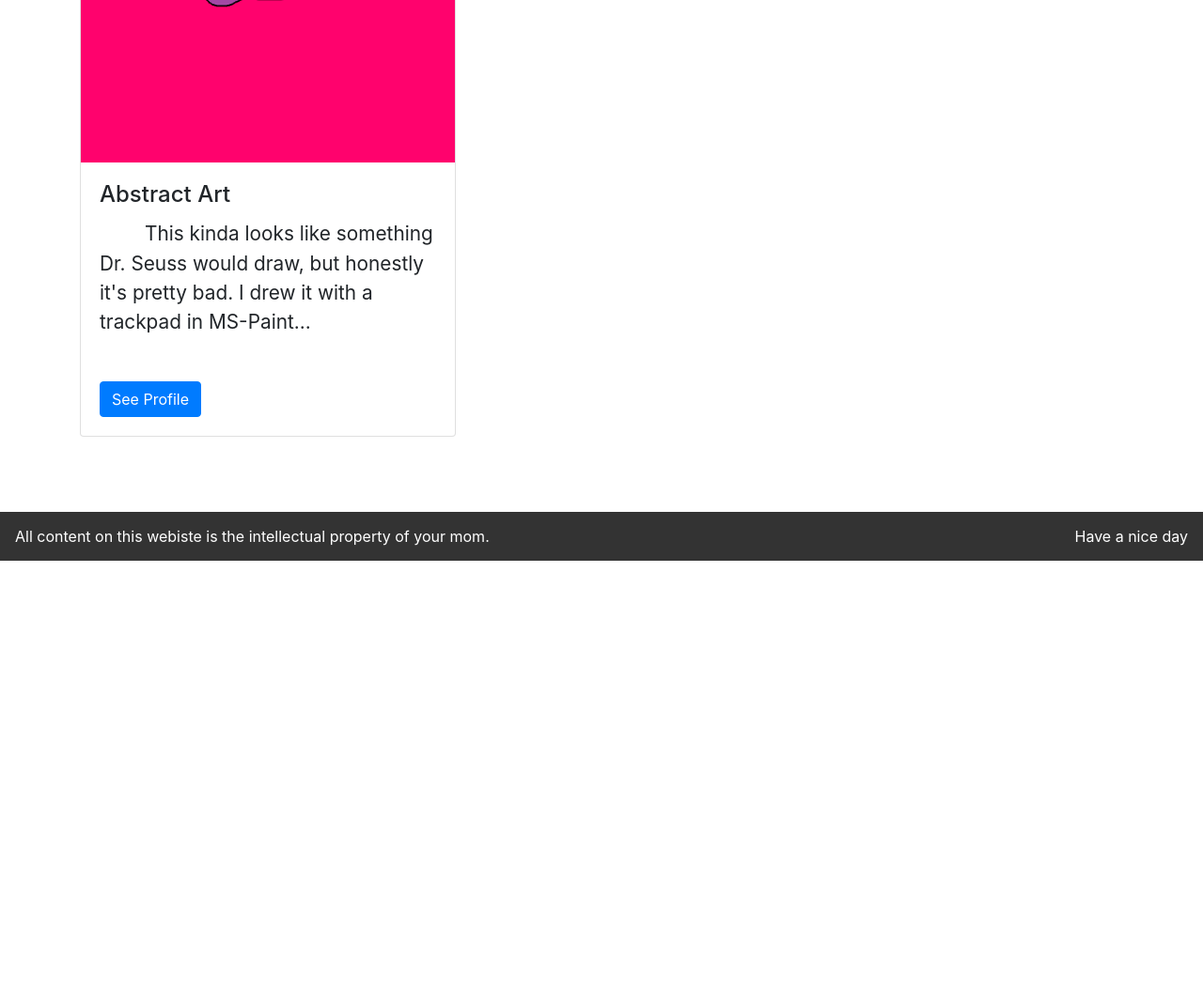
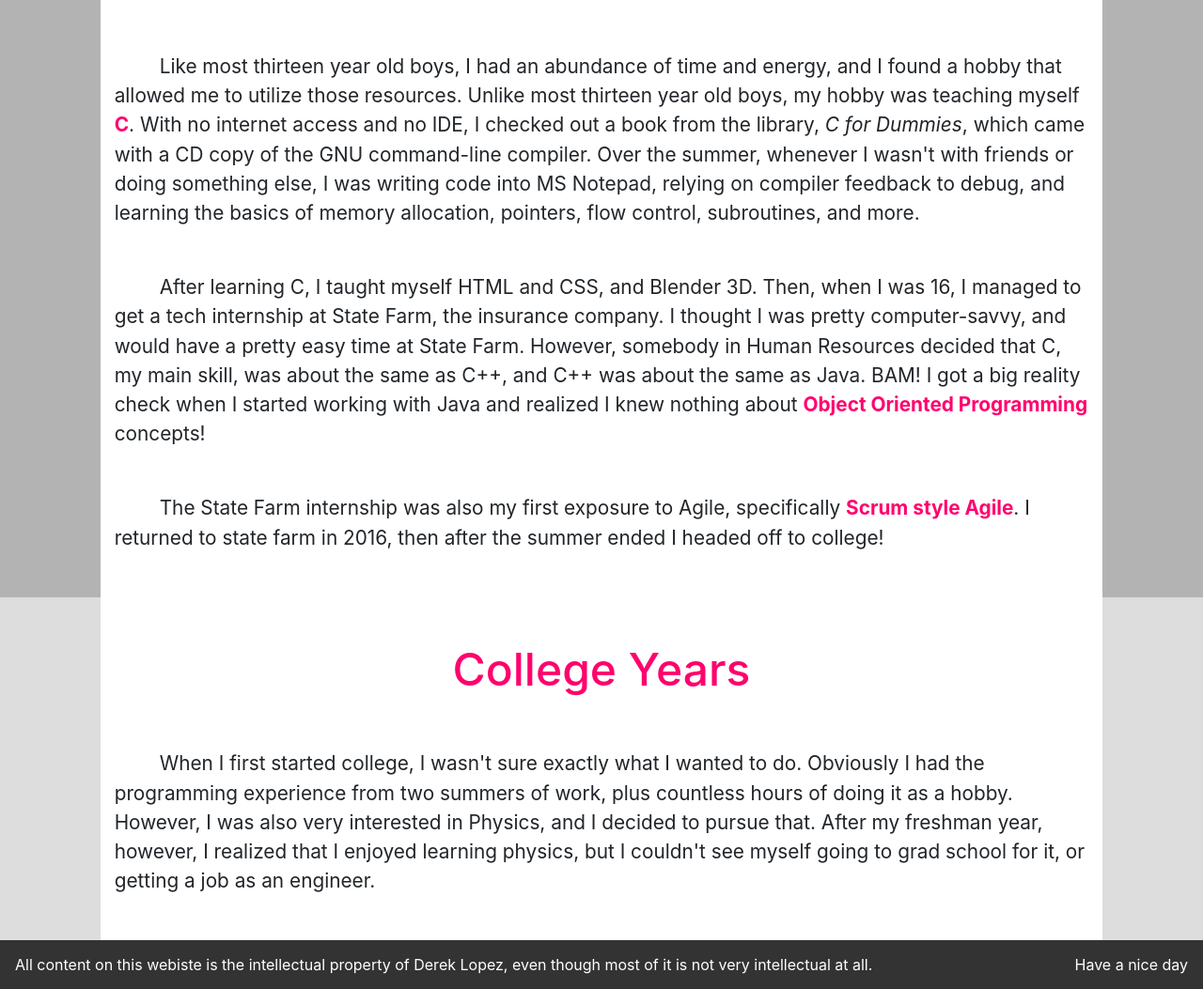
Before and after one commit to derek200pz/homepage, a website: page static-site/index.html in a window 1280 px wide. Shown: the part 2320-3373 px from the top of the page at 94% size. Before the commit the page ends 2917 px from the top, so only its background shows below. Drawn offline with nearby package versions, Linux system fonts and the light colour scheme.

Commit message:
Added content, changed styles

```diff
--- a/static-site/css/style.css
+++ b/static-site/css/style.css
@@ -1,3 +1,14 @@
+@keyframes example {
+    from {
+        color: #fff;
+        padding-left: 10rem;
+    }
+    to {
+        color: #FF026D;
+        padding-left: auto;
+    }
+}
+
 body,
 html {
     height: 100%;
@@ -12,16 +23,15 @@ html {
 h1 {
     font-size: 3rem;
     padding: 3rem 0;
+    color: #FF026D;
+    animation-name: example;
+    animation-duration: 1s;
 }
 
 p {
     margin-bottom: 3rem;
     text-indent: 3rem;
     font-size: 1.3rem;
-}
-
-#content {
-    padding-bottom: 5rem;
 }
 
 .emphasis {
@@ -112,3 +122,14 @@ ul.dl-footer {
     background-repeat: no-repeat;
     background-size: cover;
 }
+
+
+/*for the different sections of the main page*/
+
+.dl-sideline {
+    background-color: #b3b3b3;
+}
+
+.row:nth-child(odd) .dl-sideline {
+    background-color: #ddd;
+}
--- a/static-site/index.html
+++ b/static-site/index.html
@@ -29,24 +29,65 @@
     <!-- <div class="parallax-container" data-parallax="scroll" data-image-src="./img/derek-lopez-plain.png" data-speed="0" style="height: 700px; width: 100%"></div>
     <div class="parallax-container" data-parallax="scroll" data-image-src="./img/derek-lopez-crazy-2.png" data-speed="0" style="height: 700px; width: 100%"></div>
     <div class="parallax-container" data-parallax="scroll" data-image-src="./img/crazy-bg.png" data-speed="0" style="height: 700px; width: 100%"></div> -->
-    <div id="content" class="container">
-        <h1 class="text-center" id="home-title">FYI, your Javascript isn't working.</h1>
-        <p>Hello! My name is <span class="emphasis">Derek Lopez</span>. I love all things computer science and most thing physics and math. <span id="home-content-1">This sentence right here changes dynamically if you would just enable javascript!</span></p>
-        <p id="home-currently"></p>
 
-
-        <div class="card" style="width:400px">
-            <img class="card-img-top" src="./img/card-1.png" alt="Card image" style="width:100%">
-            <div class="card-body">
-                <h4 class="card-title">Abstract Art</h4>
-                <p class="card-text">This kinda looks like something Dr. Seuss would draw, but honestly it's pretty bad. I drew it with a trackpad in MS-Paint...</p>
-                <a href="#" class="btn btn-primary stretched-link">See Profile</a>
+    <!-- <div class="card" style="width:400px">
+                <img class="card-img-top" src="./img/card-1.png" alt="Card image" style="width:100%">
+                <div class="card-body">
+                    <h4 class="card-title">Abstract Art</h4>
+                    <p class="card-text">This kinda looks like something Dr. Seuss would draw, but honestly it's pretty bad. I drew it with a trackpad in MS-Paint...</p>
+                    <a href="#" class="btn btn-primary stretched-link">See Profile</a>
+                </div>
+            </div> -->
+    <div class="container-fluid">
+        <div class="row">
+            <div class="col-md-1 dl-sideline">
+            </div>
+            <div class="col-md-10">
+                <h1 class="text-center" id="home-title">FYI, your Javascript isn't working.</h1>
+                <p>Hello! My name is <span class="emphasis">Derek Lopez</span>. I love all things computer science and most thing physics and math. <span id="home-content-1">This sentence right here changes dynamically if you would just enable javascript!</span></p>
+                <p id="home-currently"></p>
+            </div>
+            <div class="col-md-1 dl-sideline">
             </div>
         </div>
-
+        <div class="row">
+            <div class="col-md-1 dl-sideline">
+            </div>
+            <div class="col-md-10">
+                <h1 class="text-center">As a Kid</h1>
+                <p>
+                    Like most thirteen year old boys, I had an abundance of time and energy, and I found a hobby that allowed me to utilize those resources. Unlike most thirteen year old boys, my hobby was teaching myself <span class="emphasis">C</span>.
+                    With no internet access and no IDE, I checked out a book from the library, <i>C for Dummies</i>, which came with a CD copy of the GNU command-line compiler. Over the summer, whenever I wasn't with friends or doing something else, I
+                    was writing code into MS Notepad, relying on compiler feedback to debug, and learning the basics of memory allocation, pointers, flow control, subroutines, and more.
+                </p>
+                <p>
+                    After learning C, I taught myself HTML and CSS, and Blender 3D. Then, when I was 16, I managed to get a tech internship at State Farm, the insurance company. I thought I was pretty computer-savvy, and would have a pretty easy time at State Farm. However,
+                    somebody in Human Resources decided that C, my main skill, was about the same as C++, and C++ was about the same as Java. BAM! I got a big reality check when I started working with Java and realized I knew nothing about
+                    <span class="emphasis">Object Oriented Programming</span> concepts!
+                </p>
+                <p>
+                    The State Farm internship was also my first exposure to Agile, specifically <span class="emphasis">Scrum style Agile</span>. I returned to state farm in 2016, then after the summer ended I headed off to college!
+                </p>
+            </div>
+            <div class="col-md-1 dl-sideline">
+            </div>
+        </div>
+        <div class="row">
+            <div class="col-md-1 dl-sideline">
+            </div>
+            <div class="col-md-10">
+                <h1 class="text-center">College Years</h1>
+                <p>
+                    When I first started college, I wasn't sure exactly what I wanted to do. Obviously I had the programming experience from two summers of work, plus countless hours of doing it as a hobby. However, I was also very interested in Physics, and I decided to
+                    pursue that. After my freshman year, however, I realized that I enjoyed learning physics, but I couldn't see myself going to grad school for it, or getting a job as an engineer.
+                </p>
+            </div>
+            <div class="col-md-1 dl-sideline">
+            </div>
+        </div>
     </div>
     <ul class="dl-footer">
-        <li>All content on this webiste is the intellectual property of your mom.</li>
+        <li>All content on this webiste is the intellectual property of Derek Lopez, even though most of it is not very intellectual at all.</li>
         <li style="float:right">Have a nice day</li>
     </ul>
 </body>
--- a/static-site/js/home-content.json
+++ b/static-site/js/home-content.json
@@ -5,7 +5,7 @@
         "If you want to read about a pretty ordinary guy, you've come to the right place.",
         "I'm not extraordinary, I'm just extra ordinary."
     ],
-    "homeCurrently": "Currently, I'm working as a resident assistant for the Honors Wing in Evergreen Hall (at Southern Illinois University Edwardsvile). I really like the job, which is part of the reason I'm now one of the few RAs in their third year. If you're looking for a computer scientist with plenty of people skills, you've found him.",
+    "homeCurrently": "Currently, I'm working as a resident assistant for the Honors Wing in Evergreen Hall (at Southern Illinois University Edwardsvile). I really like the job, which is part of the reason I'm now one of the few RAs returning for their third year. If you're looking for a software developer with plenty of people skills, you've found him.",
     "homeContent1": [
         "I think Descartes was a dummy, I prefer Vim over Emacs, and I come from the tiny town of Heyworth, Illinois.",
         "I was a 4-H member as a kid, but I managed not become a farmer. I grew up very close to Bloomington, IL, which (of course) means that I used to work at State Farm Insurance.",
```
